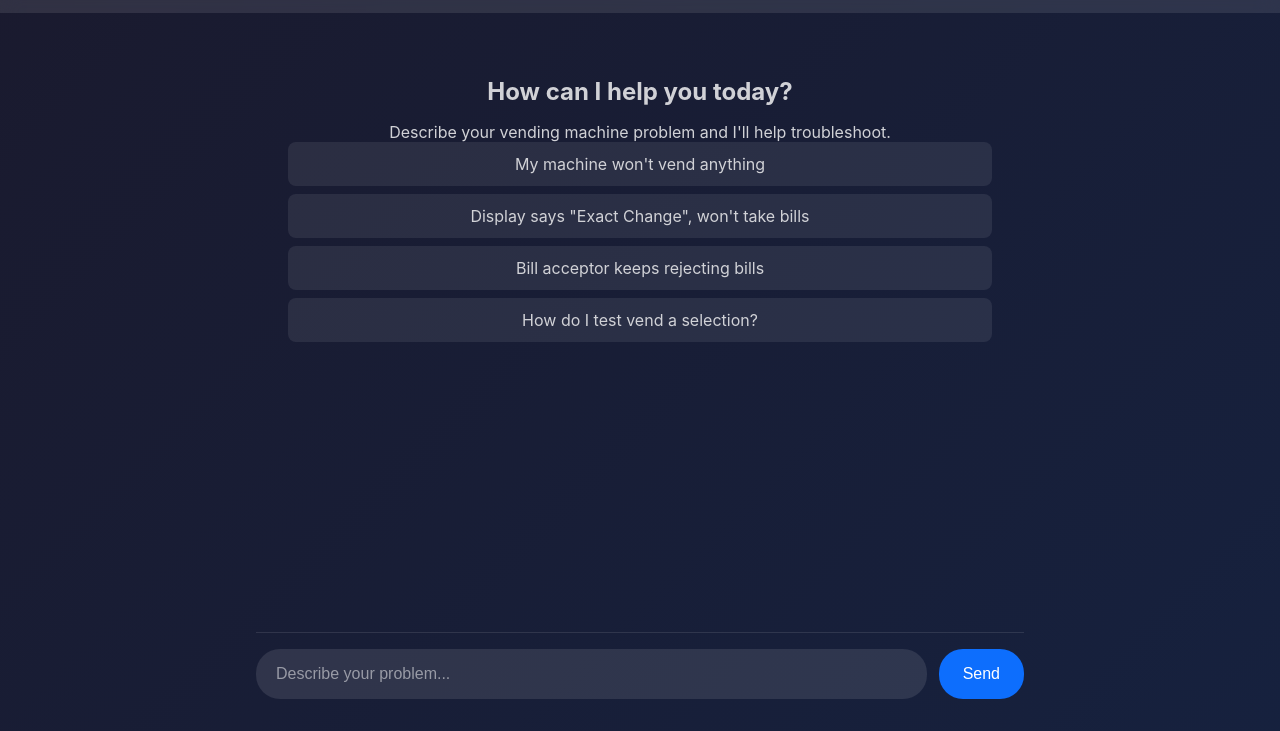
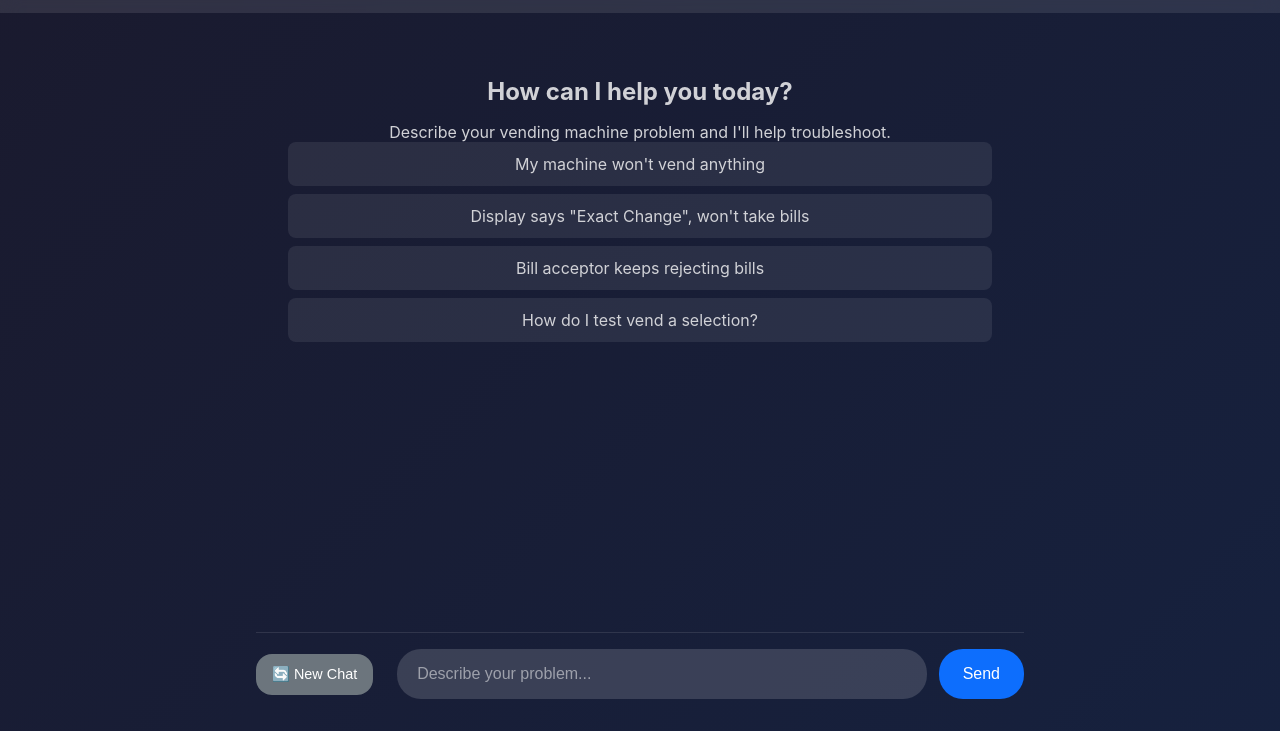
Before and after one commit to toolboxandsafe/vendiq-app, a website: page public/index.html in a window 1280 px wide. Shown: the part 69-800 px from the top of the page. Drawn offline with Linux system fonts and the light colour scheme.

Commit message:
Fix conversation history - maintain context between messages and add New Chat button

```diff
--- a/public/index.html
+++ b/public/index.html
@@ -99,6 +99,7 @@
 
         .input-area {
             display: flex;
+            align-items: center;
             gap: 0.75rem;
             padding: 1rem 0;
             border-top: 1px solid rgba(255,255,255,0.1);
@@ -141,6 +142,17 @@
         button:disabled {
             background: #6c757d;
             cursor: not-allowed;
+        }
+
+        #newChatBtn {
+            background: #6c757d !important;
+            font-size: 0.9rem;
+            white-space: nowrap;
+            flex-shrink: 0;
+        }
+
+        #newChatBtn:hover {
+            background: #5c636a !important;
         }
 
         .typing {
@@ -216,6 +228,7 @@
         </div>
 
         <div class="input-area">
+            <button onclick="startNewChat()" id="newChatBtn" style="padding: 0.75rem 1rem; margin-right: 0.75rem; background: #6c757d; border-radius: 1rem;">🔄 New Chat</button>
             <input type="text" id="messageInput" placeholder="Describe your problem..." autocomplete="off">
             <button onclick="sendMessage()" id="sendBtn">Send</button>
         </div>
@@ -225,8 +238,17 @@
         const messagesDiv = document.getElementById('messages');
         const input = document.getElementById('messageInput');
         const sendBtn = document.getElementById('sendBtn');
-        const sessionId = 'session_' + Date.now();
-        let welcomeRemoved = false;
+
+        // Generate or retrieve persistent session ID
+        let sessionId = sessionStorage.getItem('vendiq_session_id');
+        if (!sessionId) {
+            sessionId = 'session_' + Date.now() + '_' + Math.random().toString(36).substr(2, 9);
+            sessionStorage.setItem('vendiq_session_id', sessionId);
+        }
+
+        // Store conversation history in frontend
+        let conversationHistory = JSON.parse(sessionStorage.getItem('vendiq_conversation') || '[]');
+        let welcomeRemoved = conversationHistory.length > 0;
 
         input.addEventListener('keypress', (e) => {
             if (e.key === 'Enter' && !e.shiftKey) {
@@ -248,7 +270,50 @@
             }
         }
 
-        function addMessage(content, role) {
+        function restoreConversation() {
+            // Restore previous conversation if exists
+            if (conversationHistory.length > 0) {
+                removeWelcome();
+                conversationHistory.forEach(msg => {
+                    addMessage(msg.content, msg.role, false); // Don't save again
+                });
+            }
+        }
+
+        function startNewChat() {
+            // Clear conversation history
+            conversationHistory = [];
+            sessionStorage.removeItem('vendiq_conversation');
+
+            // Generate new session ID
+            sessionId = 'session_' + Date.now() + '_' + Math.random().toString(36).substr(2, 9);
+            sessionStorage.setItem('vendiq_session_id', sessionId);
+
+            // Clear messages and show welcome
+            messagesDiv.innerHTML = `
+                <div class="welcome">
+                    <h2>How can I help you today?</h2>
+                    <p>Describe your vending machine problem and I'll help troubleshoot.</p>
+                    <ul>
+                        <li onclick="sendSuggestion('My machine won\\'t vend anything')">My machine won't vend anything</li>
+                        <li onclick="sendSuggestion('The display says exact change and won\\'t take bills')">Display says "Exact Change", won't take bills</li>
+                        <li onclick="sendSuggestion('The bill acceptor keeps rejecting bills')">Bill acceptor keeps rejecting bills</li>
+                        <li onclick="sendSuggestion('How do I test vend a selection?')">How do I test vend a selection?</li>
+                    </ul>
+                </div>
+            `;
+
+            welcomeRemoved = false;
+
+            // Clear backend conversation
+            fetch('/api/clear', {
+                method: 'POST',
+                headers: { 'Content-Type': 'application/json' },
+                body: JSON.stringify({ sessionId })
+            }).catch(err => console.log('Clear request failed:', err));
+        }
+
+        function addMessage(content, role, saveToHistory = true) {
             removeWelcome();
             const div = document.createElement('div');
             div.className = `message ${role}`;
@@ -262,6 +327,13 @@
             div.innerHTML = formatted;
             messagesDiv.appendChild(div);
             messagesDiv.scrollTop = messagesDiv.scrollHeight;
+
+            // Save to conversation history
+            if (saveToHistory) {
+                conversationHistory.push({ role, content });
+                sessionStorage.setItem('vendiq_conversation', JSON.stringify(conversationHistory));
+            }
+
             return div;
         }
 
@@ -313,6 +385,12 @@
             sendBtn.disabled = false;
             input.focus();
         }
+
+        // Initialize conversation on page load
+        document.addEventListener('DOMContentLoaded', function() {
+            restoreConversation();
+            input.focus();
+        });
     </script>
 </body>
 </html>
```
